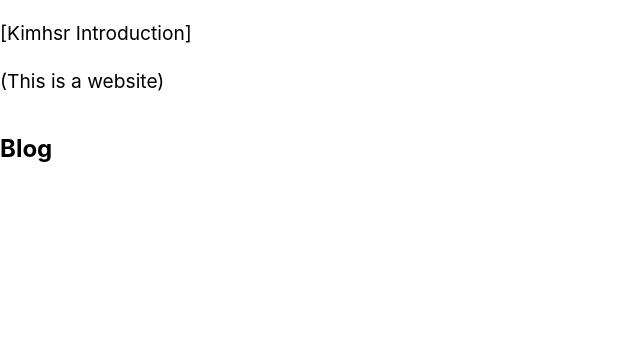
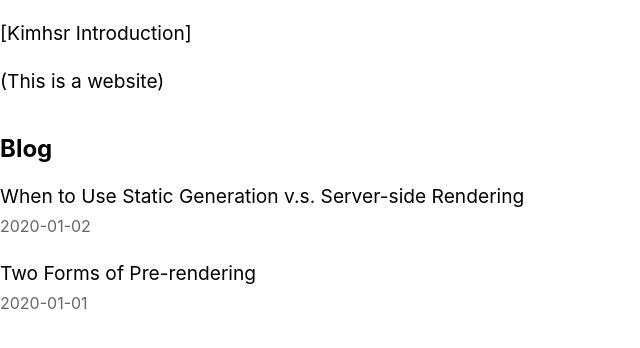
Before and after one commit to kimhsr/react-nextjs-typescript, a Next.js app: page / in a window 1280 px wide. Shown: the top 348 px of the page, without its empty margins (0-640 px from the left). Built offline with nearby package versions, Linux system fonts and the light colour scheme.

Commit message:
getStaticProps를 이용한 포스트 리스트 나열

```diff
--- a/lib/posts.ts
+++ b/lib/posts.ts
@@ -19,12 +19,12 @@
 
     return {
       id,
-      ...allPostsData(matterResult.data as { date: string; title: string }),
+      ...(matterResult.data as { date: string; title: string }),
     };
   });
 
   // Sorting
-  return allPostsData.Sort((a, b) => {
+  return allPostsData.sort((a, b) => {
     if (a.date < b.date) {
       return 1;
     } else {
--- a/pages/index.tsx
+++ b/pages/index.tsx
@@ -1,8 +1,18 @@
+import { GetStaticProps, NextPage } from "next";
 import Head from "next/head";
 import Image from "next/image";
+import { getSortedPostsData } from "../lib/posts";
 import homeStyles from "../styles/Home.module.css";
 
-export default function Home() {
+const Home = ({
+  allPostsData,
+}: {
+  allPostsData: {
+    date: string;
+    title: string;
+    id: string;
+  }[];
+}) => {
   return (
     <div>
       <Head>
@@ -20,7 +30,25 @@
       <section className={`${homeStyles.headingMd} ${homeStyles.padding1px}`}>
         <h2 className={homeStyles.headingLg}>Blog</h2>
         <ul className={homeStyles.list}></ul>
+        {allPostsData.map(({ id, title, date }) => (
+          <li className={homeStyles.listItem} key={id}>
+            <a>{title}</a>
+            <br />
+            <small className={homeStyles.lightText}>{date}</small>
+          </li>
+        ))}
       </section>
     </div>
   );
-}
+};
+
+export default Home;
+
+export const getStaticProps: GetStaticProps = async () => {
+  const allPostsData = getSortedPostsData();
+  return {
+    props: {
+      allPostsData,
+    },
+  };
+};
--- a/styles/Home.module.css
+++ b/styles/Home.module.css
@@ -18,3 +18,13 @@
   padding: 0;
   margin: 0;
 }
+
+.listItem {
+  margin: 0 0 1.25rem;
+  list-style: none;
+}
+
+.lightText {
+  color: #666;
+  list-style: none;
+}
```
